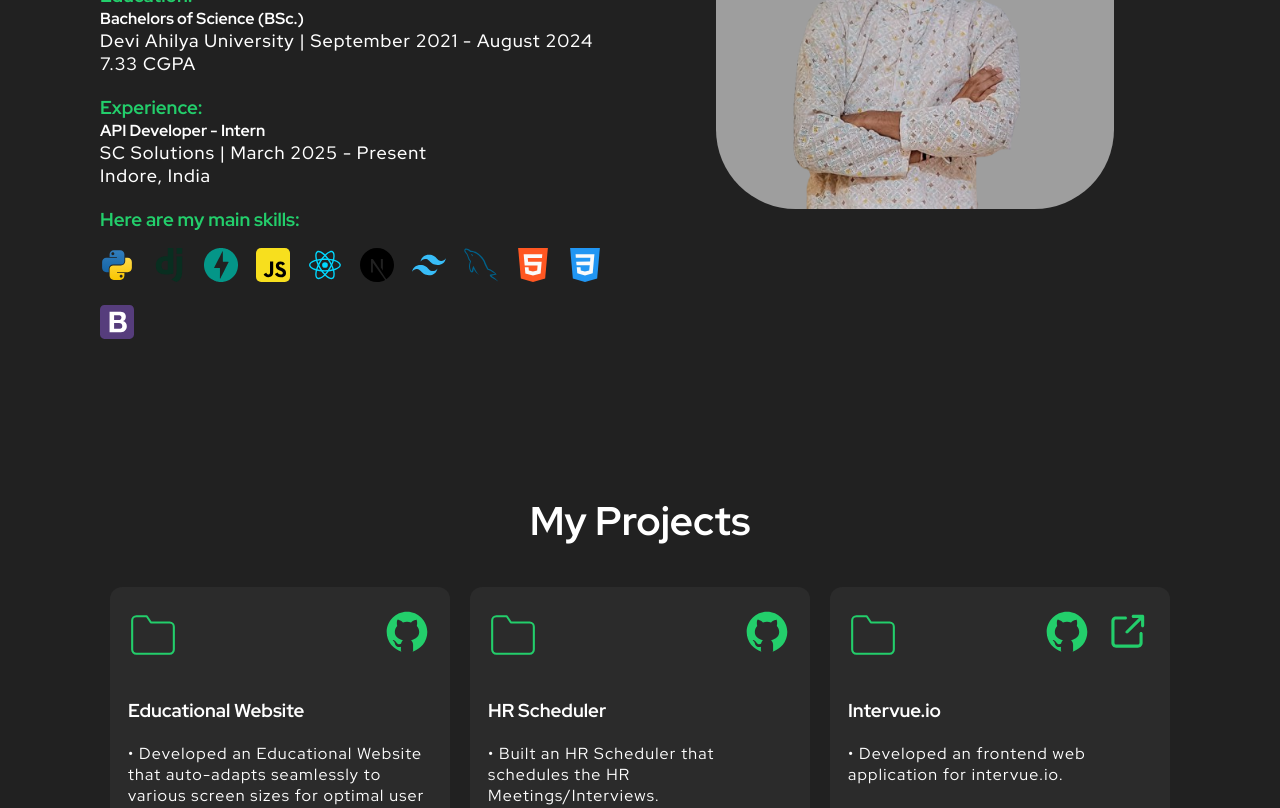
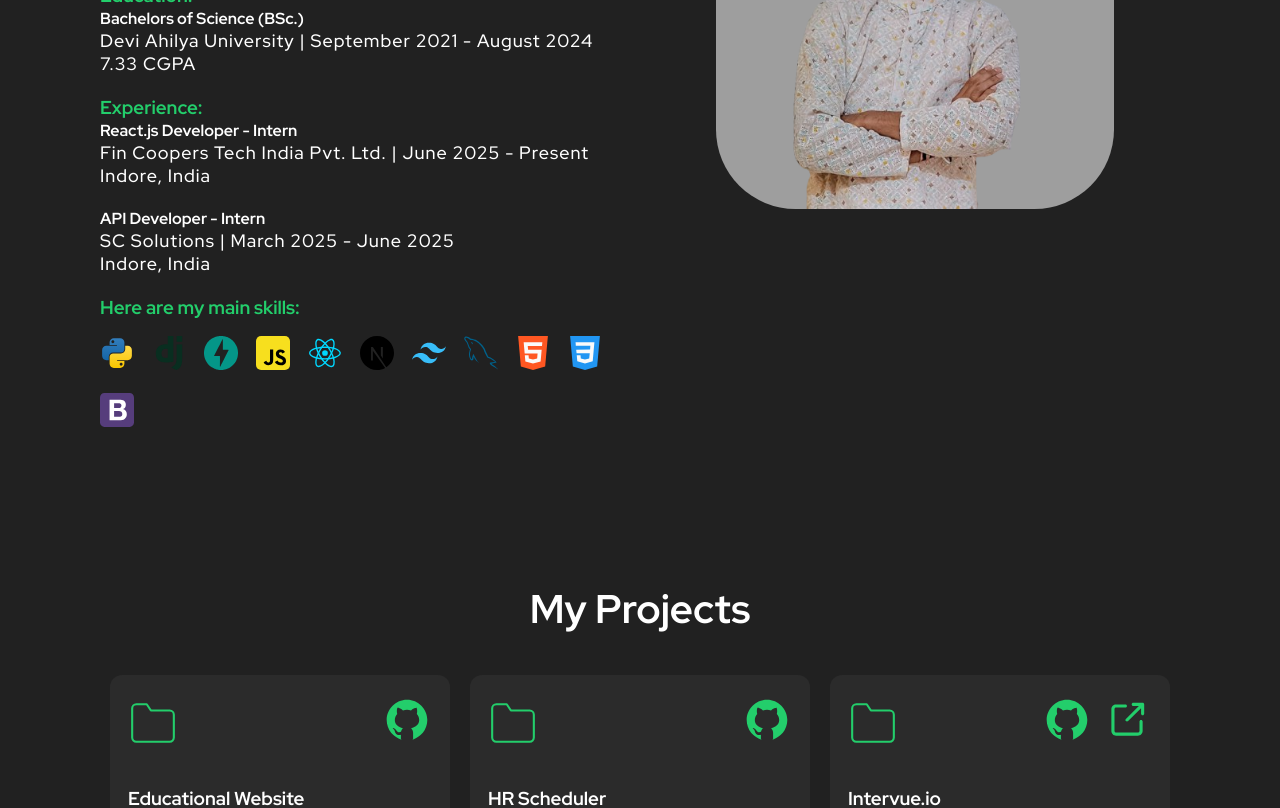
Before and after one commit to srajanpatell/Portfolio, a React (Create React App) app: page / in a window 1280 px wide. Shown: the part 920-1728 px from the top of the page. Built offline with nearby package versions, Linux system fonts and the light colour scheme.

Commit message:
Updated Experience

```diff
--- a/src/components/About/About.tsx
+++ b/src/components/About/About.tsx
@@ -40,8 +40,16 @@ export function About() {
         </ScrollAnimation>
         <ScrollAnimation animateIn="fadeInLeft" delay={550}>
           <div className="experience">
-             <h3>Experience:</h3><h4>API Developer - Intern</h4>
-            <p>SC Solutions | March 2025 - Present</p>
+             <h3>Experience:</h3><h4>React.js Developer - Intern</h4>
+            <p>Fin Coopers Tech India Pvt. Ltd. | June 2025 - Present</p>
+            <p>Indore, India</p>
+          </div>
+        </ScrollAnimation><br />
+
+        <ScrollAnimation animateIn="fadeInLeft" delay={550}>
+          <div className="experience">
+             <h4>API Developer - Intern</h4>
+            <p>SC Solutions | March 2025 - June 2025</p>
             <p>Indore, India</p>
           </div>
         </ScrollAnimation>
```
Also changed, not shown: 2 other files (tests, documents, lock files or other folders).
